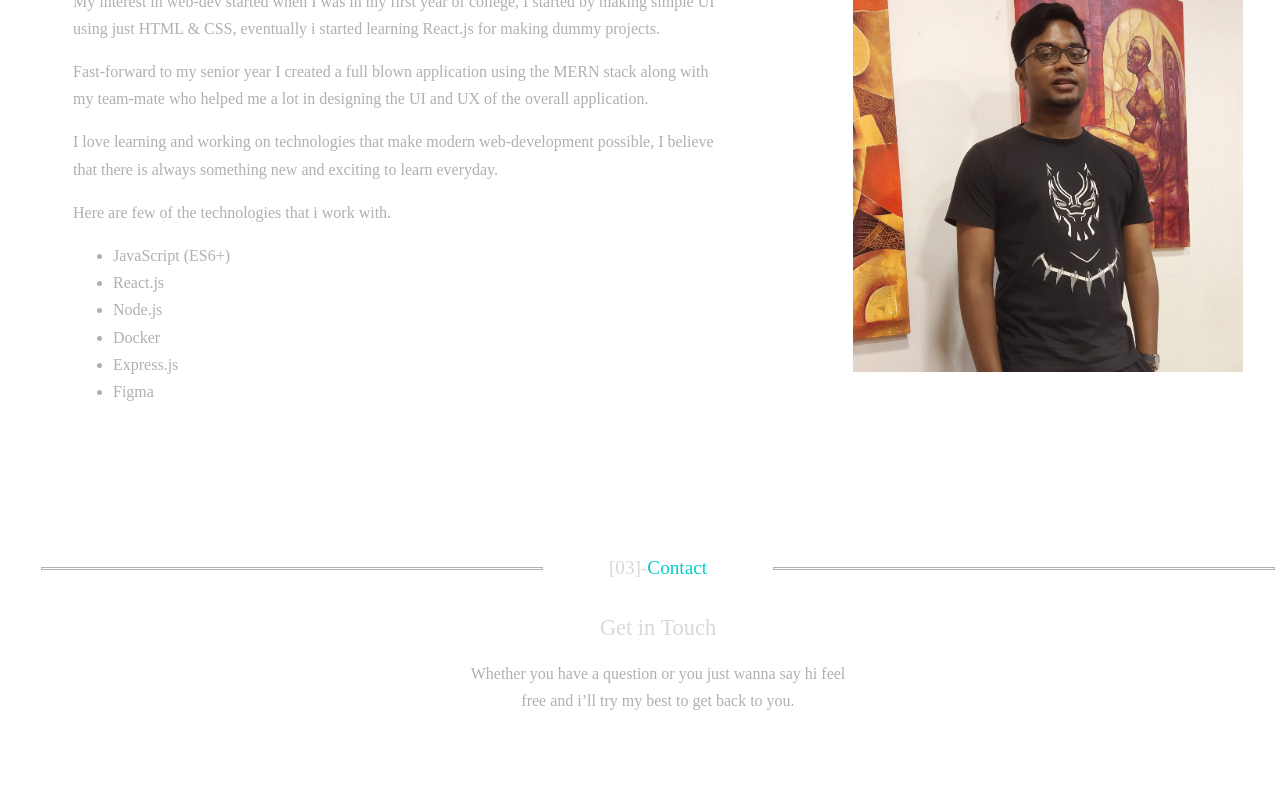
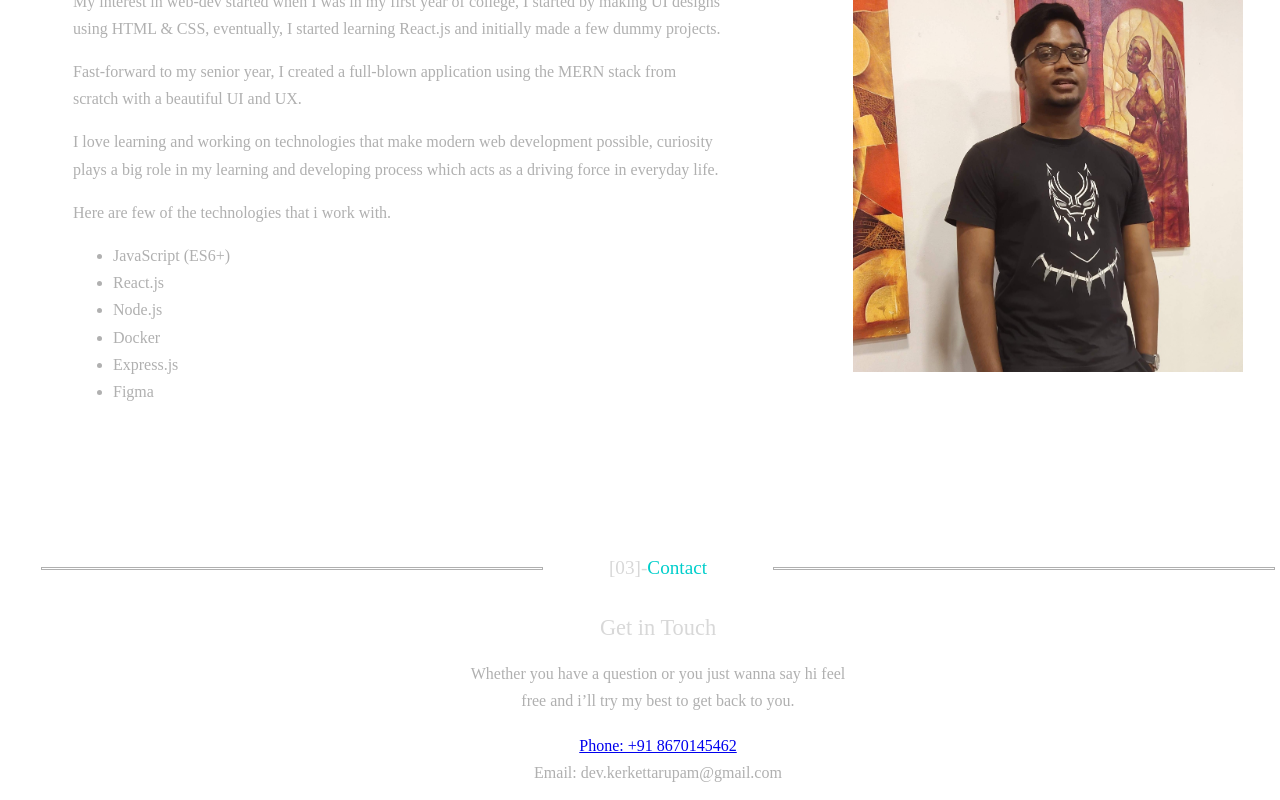
Before and after one commit to rupamkerketta/portfolio-website, a Next.js app: page / in a window 1280 px wide. Shown: the part 3200-4000 px from the top of the page. Built offline with nearby package versions, Linux system fonts and the light colour scheme.

Commit message:
fix: petsweb github link and updated about_me

```diff
--- a/pages/index.js
+++ b/pages/index.js
@@ -237,20 +237,20 @@ function Home() {
 							</p>
 							<p>
 								My interest in web-dev started when I was in my first year of
-								college, I started by making simple UI using just HTML & CSS,
-								eventually i started learning React.js for making dummy
-								projects.
+								college, I started by making UI designs using HTML & CSS,
+								eventually, I started learning React.js and initially made a few
+								dummy projects.
 							</p>
 							<p>
-								Fast-forward to my senior year I created a full blown
-								application using the MERN stack along with my team-mate who
-								helped me a lot in designing the UI and UX of the overall
-								application.
+								Fast-forward to my senior year, I created a full-blown
+								application using the MERN stack from scratch with a beautiful
+								UI and UX.
 							</p>
 							<p>
-								I love learning and working on technologies that make modern
-								web-development possible, I believe that there is always
-								something new and exciting to learn everyday.
+								I love learning and working on technologies that make modern web
+								development possible, curiosity plays a big role in my learning
+								and developing process which acts as a driving force in everyday
+								life.
 							</p>
 							<p>
 								Here are few of the technologies that i work with.
@@ -274,6 +274,7 @@ function Home() {
 							/>
 						</div>
 					</section>
+
 					<SectionDivide name_p1='[03]-' name_p2='Contact' id='contact' />
 					<section className={styles.contact_me_section}>
 						<h2 className={styles.section_head}>Get in Touch</h2>
@@ -281,6 +282,14 @@ function Home() {
 							<p>
 								Whether you have a question or you just wanna say hi feel free
 								and i’ll try my best to get back to you.
+							</p>
+							<br />
+							<p>
+								<Link href='https://wa.me/+918670145462'>
+									<a target='_blank'>Phone: +91&nbsp;8670145462</a>
+								</Link>
+								<br />
+								Email: dev.kerkettarupam@gmail.com
 							</p>
 							<div className={styles.contact_button}>
 								<Link href='mailto:dev.kerkettarupam@gmail.com'>
```
